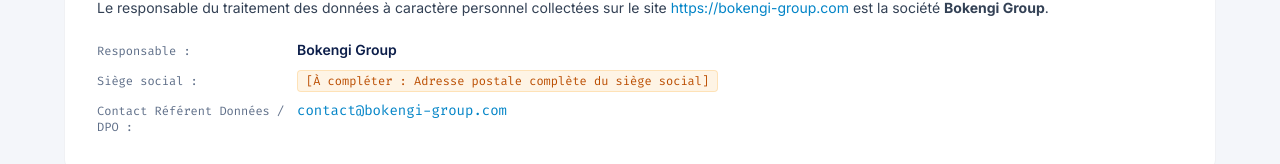
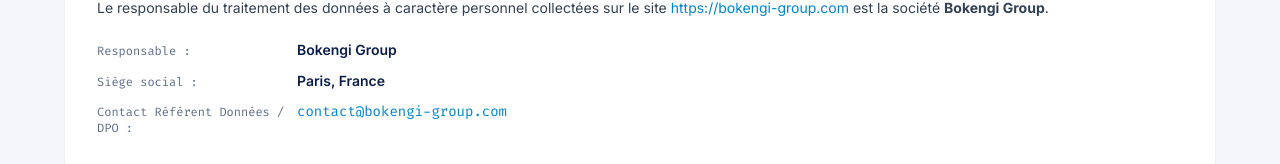
Before and after one commit to KxlSys/Bokengi-Group, a Next.js app: page /confidentialite in a window 1280 px wide. Shown: the part 585-749 px from the top of the page. Built offline with nearby package versions, Linux system fonts and the light colour scheme; no server answers.

Commit message:
fix(legal): finalize privacy contact information

```diff
--- a/src/app/(frontend)/confidentialite/page.tsx
+++ b/src/app/(frontend)/confidentialite/page.tsx
@@ -59,9 +59,7 @@
                   </li>
                   <li className="flex flex-col sm:flex-row sm:items-baseline gap-2">
                     <span className="font-mono text-xs text-[var(--ink-muted)] sm:w-48 shrink-0">Siège social :</span>
-                    <span className="px-2 py-0.5 rounded bg-amber-500/10 text-amber-700 dark:text-amber-400 font-mono text-xs border border-amber-500/20">
-                      [À compléter : Adresse postale complète du siège social]
-                    </span>
+                    <span className="font-semibold text-[var(--ink-heading)]">Paris, France</span>
                   </li>
                   <li className="flex flex-col sm:flex-row sm:items-baseline gap-2">
                     <span className="font-mono text-xs text-[var(--ink-muted)] sm:w-48 shrink-0">Contact Référent Données / DPO :</span>
@@ -294,12 +292,6 @@
                         contact@bokengi-group.com
                       </a>
                     </li>
-                    <li>
-                      Par courrier postal :{' '}
-                      <span className="px-2 py-0.5 rounded bg-amber-500/10 text-amber-700 dark:text-amber-400 font-mono text-xs border border-amber-500/20">
-                        [À compléter : Adresse postale du siège social]
-                      </span>
-                    </li>
                   </ul>
                   <p className="text-xs text-[var(--ink-muted)] pt-2">
                     Si vous estimez, après nous avoir contactés, que vos droits ne sont pas respectés, vous avez la faculté d’introduire une réclamation auprès de l’autorité de protection des données compétente (ex. la CNIL en France — www.cnil.fr).
```
